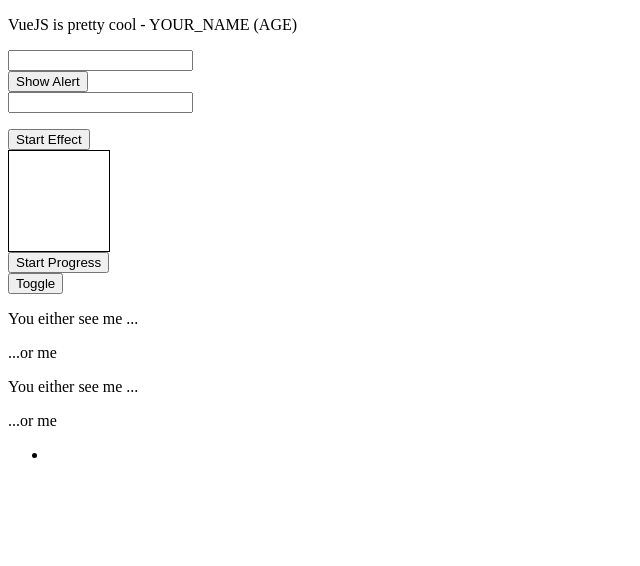
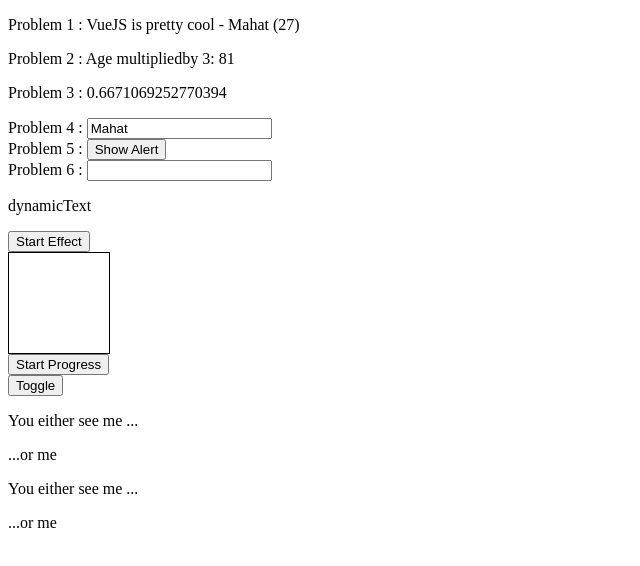
Before and after one commit to mahatmohamed/WEB2630_Exercise1, a plain HTML site: page index.html in a window 1280 px wide. Shown: the whole page, without its empty margins (0-640 px from the left). Drawn offline with nearby package versions, Linux system fonts and the light colour scheme.

Commit message:
final submison

```diff
--- a/app.js
+++ b/app.js
@@ -1,10 +1,31 @@
 new Vue({
-  el: '#exercise',
-  data: {
-    array: ['Rich', 'Cody', 'Kole', 'Alex']
+	el: '#exercise',
+	data: {
+		name: 'Mahat',
+		age: 27,
+		image: 'https://www.learningspy.co.uk/wp-content/uploads/2016/05/Testing_in_Progress.gif',
+    title: 'dynamicText',
+
+    food: [
+      { fruits: 'tomato' },
+      { fruits: 'banana' },
+      { fruits: 'lemon' }
+    ]
   },
-  methods: {
-    startEffect: function () { },
-    startProgress: function () { }
-  }
-});
+
+
+	methods: {
+		ageMultiplied: function(multiplier){
+			return this.age * multiplier
+		},
+    dynamicText(event) {
+      this.title = event.target.value;
+    },
+		randomNum: function(){
+			return Math.random()
+		},
+    alertMe () {
+      alert('Alert!')
+    }
+	}
+})
--- a/index.html
+++ b/index.html
@@ -11,28 +11,31 @@
 <body>
 <div id="exercise">
   <!-- ToDo 1: Fill the <p> below with your Name and Age - using Interpolation -->
-  <p>VueJS is pretty cool - YOUR_NAME (AGE)</p>
+  <p>Problem 1 : VueJS is pretty cool - {{ name }} ({{age}})</p>
 
   <!-- ToDo 2: Fill the <p> below with your age, multiplied by 3 -->
-  <p></p>
+  <p>Problem 2 : Age multipliedby 3: {{ageMultiplied(3)}}</p>
 
   <!-- ToDo 3: Call a function to output, in the <p> below, a random float between 0 and 1 (Math.random()) -->
-  <p></p>
+  <p> Problem 3 : {{randomNum()}} </p>
 
   <!-- ToDo 4: Pre-Populate this input with your name (set the "value" attribute) -->
   <div>
-    <input type="text">
+    Problem 4 :
+    <input type="text" v-bind:value=name>
   </div>
 
   <!-- ToDo 5: Show an alert when the Button gets clicked -->
   <div>
-    <button>Show Alert</button>
+    Problem 5 :
+    <button v-on:click="alertMe">Show Alert</button>
   </div>
 
   <!-- ToDo 6: Listen to the "keydown" event and store the value in a data property (hint: event.target.value gives you the value) -->
   <div>
-    <input type="text">
-    <p>{{ value }}</p>
+    Problem 6 :
+    <input type="text" v-on:input="dynamicText">
+    <p>{{title }}</p>
   </div>
 
    <!-- ToDo 7: Start the Effect with the Button. The Effect should alternate the "highlight" or "shrink" class on each new setInterval tick (attach respective class to the div with id "effect" below) -->
@@ -58,7 +61,9 @@
 
  <!-- ToDo 10: Output an <ul> of array elements of your choice. Also print the index of each element. -->
  <ul>
-   <li></li>
+  <li v-for="list of fruits" :key="food.fruits">
+    {{ food.fruits }}
+  </li>
  </ul>
  </div>
  <script src="app.js"></script>
```
